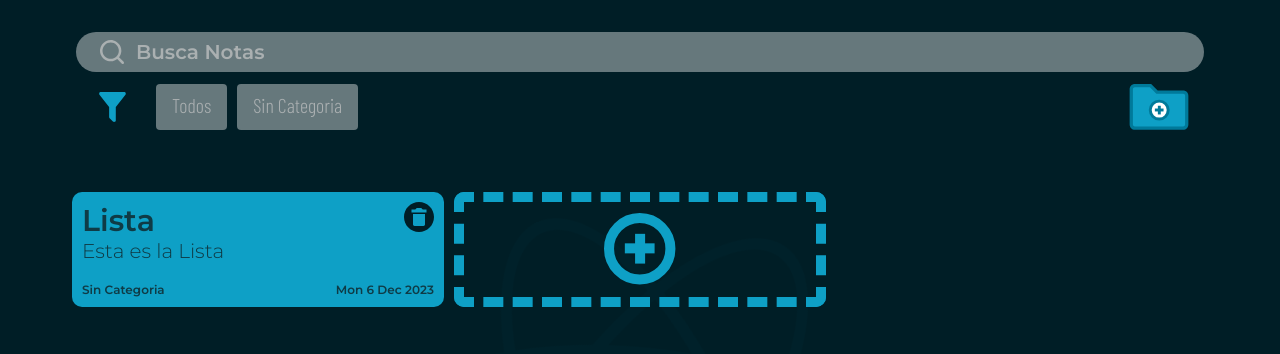
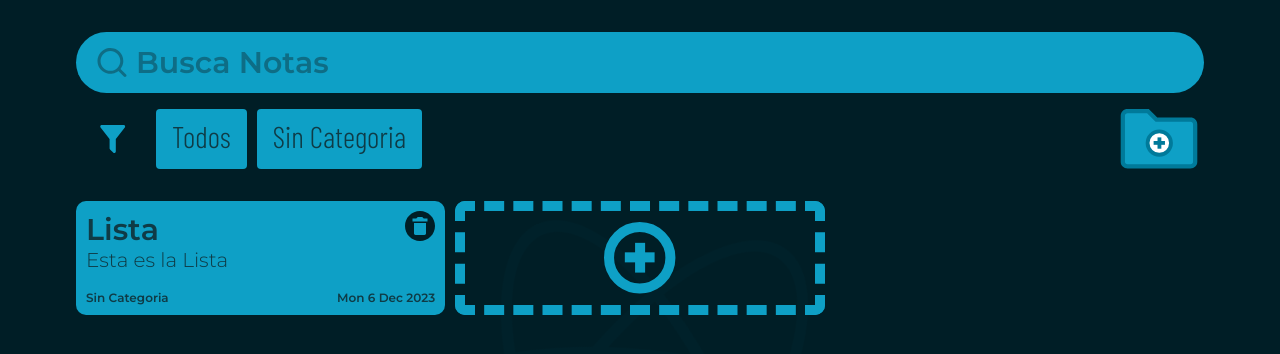
Before and after one commit to achipre/todo-list-app-react, a React (Vite) app: page / in a window 1280 px wide. Shown: the top 354 px of the page. Built offline with nearby package versions, Linux system fonts and the light colour scheme.

Commit message:
Add Style Open and Close Input Category

```diff
--- a/src/App.css
+++ b/src/App.css
@@ -20,11 +20,33 @@
   gap: 1rem;
   width: calc(100% - 72px);
   max-width: 1200px;
-  padding-top: 62px;
-  padding-left: 32px;
-  padding-right: 32px;
-  height: calc(100vh - 164px);
+  padding-top: 32px;
+  padding-left: 36px;
+  padding-right: 36px;
+  height: calc(100vh - 200px );
   min-height: 360px;
+}
+.todosWithOpenCategory {
+  animation: openCategory .25s ease-in both;
+}
+@keyframes openCategory {
+  0% {
+    padding-top: 32px;
+  }
+  100% {
+    padding-top: 84px;
+  }
+}
+.todosWithCloseCategory {
+  animation: closeCategory .25s ease-in both;
+}
+@keyframes closeCategory {
+  0% {
+    padding-top: 84px;
+  }
+  100% {
+    padding-top: 32px;
+  }
 }
 .articleTodo {
   position: relative;
--- a/src/App.jsx
+++ b/src/App.jsx
@@ -4,13 +4,13 @@ import InputSearch from './componets/InputSearch'
 import SectionCategory from './componets/SectionCategory'
 import LogoAddMore from './componets/LogoAddMore'
 import Notas from './componets/Notas'
-import { useState } from 'react'
-import { useStore } from './store/todoStore'
+import { useRef, useState } from 'react'
+import { useStore, useStoreCategory } from './store/todoStore'
 import { IconAdd, IconDelete } from './componets/Icons'
 
 export default function App () {
-  const infoTodos = useStore((state) => state)
-  const [todos] = useState([...infoTodos])
+  const [infoTodos] = useStore((state) => state)
+  const [todos, setTodos] = useState([infoTodos])
   // Hola
 
   // openModal
@@ -21,6 +21,21 @@ export default function App () {
   const closeModal = () => {
     setIsOpenModalTodo(false)
   }
+  const deleteTodo = (id) => {
+    const newTodos = todos.find(newTodo => id === newTodo.id)
+    setTodos(newTodos)
+  }
+  const isOpenCatgory = useStoreCategory(state => state.visibilityInputCategory)
+  const refSectionTodo = useRef()
+
+  if (isOpenCatgory) {
+    refSectionTodo.current.classList.add('todosWithOpenCategory')
+    refSectionTodo.current.classList.remove('todosWithCloseCategory')
+  }
+  if (!isOpenCatgory) {
+    refSectionTodo.current?.classList?.add('todosWithCloseCategory')
+    refSectionTodo.current?.classList?.remove('todosWithOpenCategory')
+  }
 
   return (
     <main className="principal-main">
@@ -29,7 +44,10 @@ export default function App () {
         <InputSearch />
         <SectionCategory />
       </header>
-      <section className="todos">
+      <section
+        className='todos'
+        ref={refSectionTodo}
+      >
         {todos.length > 0 &&
           todos.map(todo => (
             <article className="articleTodo" key={todo.id}>
@@ -39,14 +57,17 @@ export default function App () {
                 <p className="articleCategory">{todo.category}</p>
                 <p className="articleDate">{todo.date}</p>
               </div>
-              <IconDelete />
+              <IconDelete deleteTodo={() => deleteTodo(todo.id)} />
             </article>
           ))}
-        {todos.length > 0 && <article className="articleNewTodo">
+        {todos.length > 0 && (
+          <article onClick={openModal} className="articleNewTodo">
             <IconAdd />
           </article>
-          }
-        {todos.length === 0 && <LogoAddMore openModal={openModal} />}
+        )}
+        {(todos.length === 0 || todos.length === undefined) && (
+          <LogoAddMore openModal={openModal} />
+        )}
       </section>
       {isOpenModalTodo && <Notas closeModal={closeModal} />}
     </main>
--- a/src/componets/Icons.jsx
+++ b/src/componets/Icons.jsx
@@ -33,7 +33,7 @@ export function IconSearch ({ selectInput }) {
         fillRule="evenodd"
         clipRule="evenodd"
         d="M35.5828 8.02511e-08C29.9083 0.000483514 24.3162 1.35797 19.273 3.95922C14.2298 6.56046 9.88186 10.33 6.59181 14.9534C3.30177 19.5768 1.16507 24.9199 0.359983 30.537C-0.445101 36.1541 0.104774 41.8823 1.96373 47.2437C3.82269 52.6051 6.93683 57.4442 11.0463 61.3573C15.1558 65.2703 20.1415 68.1439 25.5875 69.7382C31.0334 71.3326 36.7816 71.6015 42.3526 70.5224C47.9236 69.4434 53.1558 67.0478 57.6126 63.5354L72.9019 78.8248C73.6915 79.5874 74.7491 80.0094 75.8468 79.9998C76.9445 79.9903 77.9945 79.55 78.7708 78.7738C79.547 77.9976 79.9873 76.9475 79.9968 75.8498C80.0063 74.7521 79.5844 73.6946 78.8217 72.905L63.5324 57.6156C67.6687 52.3682 70.2441 46.0623 70.964 39.4196C71.6838 32.7769 70.5189 26.0657 67.6027 20.0541C64.6864 14.0425 60.1366 8.97331 54.4739 5.42677C48.8112 1.88022 42.2645 -0.000448563 35.5828 8.02511e-08ZM8.37012 35.5859C8.37012 28.3686 11.2372 21.4469 16.3405 16.3436C21.4439 11.2402 28.3656 8.37314 35.5828 8.37314C42.8001 8.37314 49.7218 11.2402 54.8251 16.3436C59.9285 21.4469 62.7956 28.3686 62.7956 35.5859C62.7956 42.8031 59.9285 49.7248 54.8251 54.8282C49.7218 59.9315 42.8001 62.7986 35.5828 62.7986C28.3656 62.7986 21.4439 59.9315 16.3405 54.8282C11.2372 49.7248 8.37012 42.8031 8.37012 35.5859Z"
-        fill="#aab0b1"
+        fill="#0F3B46"
       />
     </svg>
   )
@@ -87,7 +87,7 @@ export function IconSave ({ saveTodo }) {
   )
 }
 
-export function IconAdd () {
+export function IconAdd ({ openModal }) {
   return (
     <svg width="72" height="72" viewBox="0 0 43 43">
       <circle cx="21.3333" cy="21.3333" r="18.3333" fill="transparent" stroke="#0EA0C6" strokeWidth="6"/>
@@ -98,9 +98,9 @@ export function IconAdd () {
   )
 }
 
-export function IconDelete () {
+export function IconDelete ({ deleteTodo }) {
   return (
-    <svg className="iconDelete" width="80" height="80" viewBox="0 0 80 80">
+    <svg onClick={deleteTodo} className="iconDelete" width="80" height="80" viewBox="0 0 80 80">
       <path
         d="M40 0C62.12 0 80 17.88 80 40C80 62.12 62.12 80 40 80C17.88 80 0 62.12 0 40C0 17.88 17.88 0 40 0ZM60 20H50L46 16H34L30 20H20V28H60V20ZM28 64H52C53.0609 64 54.0783 63.5786 54.8284 62.8284C55.5786 62.0783 56 61.0609 56 60V32H24V60C24 61.0609 24.4214 62.0783 25.1716 62.8284C25.9217 63.5786 26.9391 64 28 64Z"
         fill="#001E26"
--- a/src/componets/Notas.jsx
+++ b/src/componets/Notas.jsx
@@ -14,7 +14,6 @@ export default function Notas ({ closeModal }) {
       dateHour: fechaHours
     })
   }
-  console.log(newTodo)
 
   // valor Titulo
   const [valueInput, setValueInput] = useState('')
--- a/src/componets/SectionCategory.jsx
+++ b/src/componets/SectionCategory.jsx
@@ -2,33 +2,43 @@ import { useState, useRef } from 'react'
 import './sectionCategory.css'
 import mokupCategory from '../assets/mokupsCategory.json'
 import { FolderCategory, IconFilter, IconSend } from './Icons'
+import { useStoreCategory } from '../store/todoStore'
 export default function SectionCategory () {
   // Agregar Category
   const [categories, setCategories] = useState(mokupCategory)
   const [category, setCategory] = useState('')
 
-  const pushCategory = (e) => {
-    const fechaActual = new Date()
+  // interaccion en el Input Category
+  const visibilidadCategory = useStoreCategory(state => state)
+
+  const pushCategory = e => {
+    if (category.trim() === '') return
     const newCategory = {
       id: Math.random().toString(),
-      nombre: category,
-      date: fechaActual.toUTCString()
+      nombre: category
     }
     if (e.key === 'Enter' || e.type === 'click') {
       setCategories([...categories, newCategory])
       setCategory('')
-      setVisibleInputCategory(false)
+      visibilidadCategory.turnToTrue()
     }
   }
+  const refInputCategory = useRef()
+  const refSectionInputCategory = useRef()
 
-  // interaccion en el Input Category
-  const [visibleInputCategory, setVisibleInputCategory] = useState(false)
-  const refInputCategory = useRef(null)
-  const addCategory = () => {
-    setVisibleInputCategory(!visibleInputCategory)
-    setTimeout(() => {
-      refInputCategory?.current?.focus()
-    }, 1)
+  const visibilityandFocus = () => {
+    if (!(visibilidadCategory.visibilityInputCategory)) {
+      visibilidadCategory.turnToTrue()
+      setTimeout(() => {
+        refInputCategory.current.focus()
+      }, 1)
+    }
+    if (visibilidadCategory.visibilityInputCategory) {
+      refSectionInputCategory.current.classList.add('sectionExitImput')
+      setTimeout(() => {
+        visibilidadCategory.turnToTrue()
+      }, 85)
+    }
   }
   return (
     <section className="sectionCategories">
@@ -40,9 +50,9 @@ export default function SectionCategory () {
           </p>
         ))}
       </div>
-      <FolderCategory addCategory={addCategory} />
-      {visibleInputCategory && (
-        <div className="sectionInputCategory">
+      <FolderCategory addCategory={visibilityandFocus} />
+      {visibilidadCategory.visibilityInputCategory && (
+        <div className="sectionInputCategory" ref={refSectionInputCategory}>
           <input
             className="inputCategory"
             type="text"
--- a/src/componets/inputSearch.css
+++ b/src/componets/inputSearch.css
@@ -5,24 +5,26 @@
 }
 .inputSearch {
   font-family: "Montserrat", sans-serif;
-  border-radius: 20px;
+  border-radius: 40px;
   border: none;
   width: 100%;
   outline: none;
-  background-color: #ffffff66;
-  padding: 8px;
+  background-color: var(--primary-color);
+  padding: 12px;
   padding-left: 60px;
-  font-size: 2rem;
-  color: var(--color-white);
+  font-size: 3rem;
+  color: var(--secondary-color);
 }
 .inputSearch::placeholder {
-  color: #aab0b1;
+  color: var(--secondary-color);
+  opacity: 0.5;
 }
 .iconSearch{
   position: absolute;
   top: 0;
   left: 32px;
   height: 100%;
-  padding: 8px;
+  padding: 16px;
   cursor: text;
+  opacity: .5;
 }
--- a/src/componets/sectionCategory.css
+++ b/src/componets/sectionCategory.css
@@ -1,12 +1,12 @@
 .sectionCategories {
   display: flex;
   font-family: 'Barlow Condensed', sans-serif;
-  font-size: 2rem;
+  font-size: 3rem;
   font-weight: 100;
-  height: 58px;
+  height: 76px;
   padding-left: 36px;
   padding-right: 36px;
-  padding-top: 12px;
+  padding-top: 16px;
   position: relative;
 }
 .categories {
@@ -22,16 +22,25 @@
   display: flex;
   justify-items: center;
   border-radius: 4px;
-  background-color: #ffffff66;
+  background-color: var(--primary-color);
   padding: 9px;
   padding-left: 16px;
   padding-right: 16px;
-  color: #aab0b1;
+  color: var(--secondary-color);
   text-wrap: nowrap;
+  animation: categoryOpacity .25s both ease-in;
+}
+@keyframes categoryOpacity {
+  0% {
+    opacity: 0;
+  }
+  100% {
+    opacity: 1;
+  }
 }
 .iconFilter{
   height: 100%;
-  padding: 8px;
+  padding: 16px;
   padding-left: 0;
   padding-right: 0;
   width: 80px;
@@ -54,51 +63,65 @@
   height: 40px;
   display: flex;
   min-width: 600px;
+  animation: inputCategory .25s ease-in both
+}
+.sectionExitImput{
+  animation: exitInputCategory .25s ease-in both
+
 }
 .sectionInputCategory::after {
   content: '';
-  width: 0%;
+  width: 100%;
   height: 2px;
-  background-color: #0EA0C6;
+  background-color: var(--primary-color);
   position: absolute;
   bottom: -2px;
-  animation: inputCategory .25s ease-in both
 }
 .inputCategory {
   font-family: 'Barlow Condensed', sans-serif;
-  font-size: 2rem;
+  font-size: 3rem;
   background-color: transparent;
   border: none;
   outline: none;
   width: calc(100% - 60px);
   height: 100%;
-  color: #aab0b1;
+  color: var(--primary-color);
   padding-left: 1.5rem;
-  animation: elemCategory .25s ease-in both
+}
+.inputCategory::placeholder {
+  color: var(--primary-color);
+  opacity: .5;
 }
 .iconSend{
   cursor: pointer;
   height: 100%;
   width: 60px;
   padding: 4px;
-  animation: elemCategory .25s ease-in both
 }
 
 @keyframes inputCategory {
   0% {
-    width: 0%;
+    bottom: 0;;
+    opacity: 0;
+  }
+  40%{
     opacity: 0;
   }
   100%{
-    width: 100%;
+    bottom: -80%;
     opacity: 1;
   }
 }
-@keyframes elemCategory {
+@keyframes exitInputCategory {
   0% {
+    bottom: -80%;
+    opacity: 1;
+  }
+  60%{
     opacity: 0;
   }
   100%{
-    opacity: 1;
+    bottom: 0;;
+    opacity: 0;
   }
 }
--- a/src/store/todoStore.js
+++ b/src/store/todoStore.js
@@ -10,3 +10,7 @@ export const useStore = create(() => [
     category: 'Sin Categoria'
   }
 ])
+export const useStoreCategory = create(set => ({
+  visibilityInputCategory: false,
+  turnToTrue: () => set((state) => ({ visibilityInputCategory: !state.visibilityInputCategory }))
+}))
```
